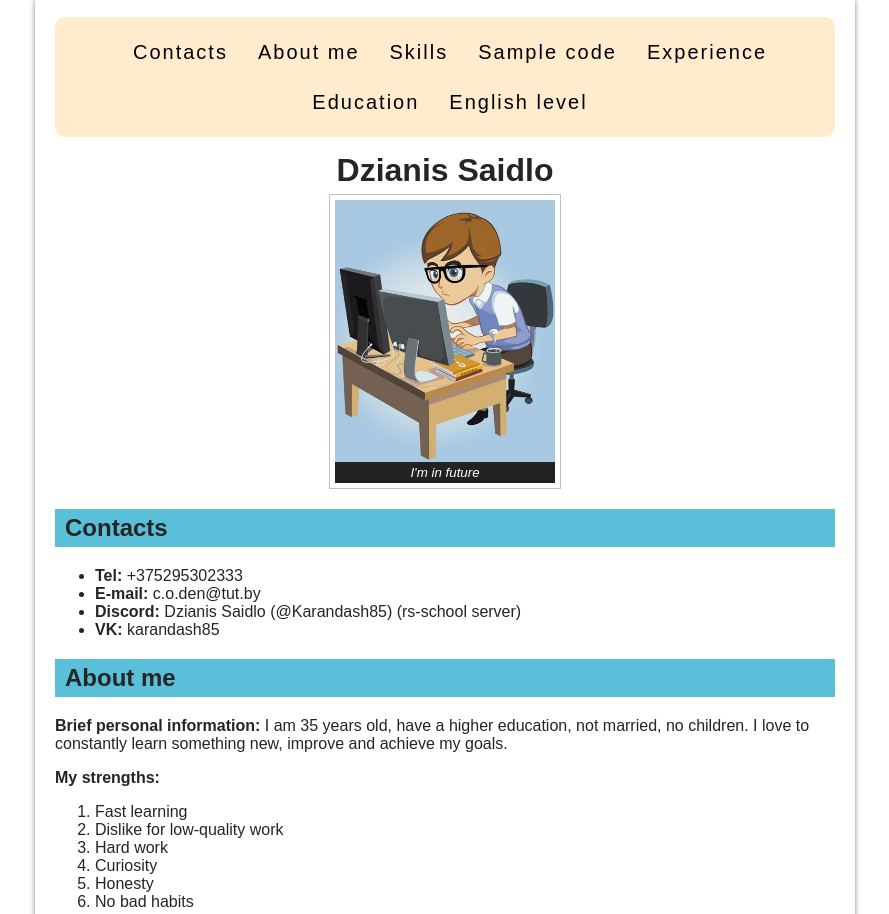
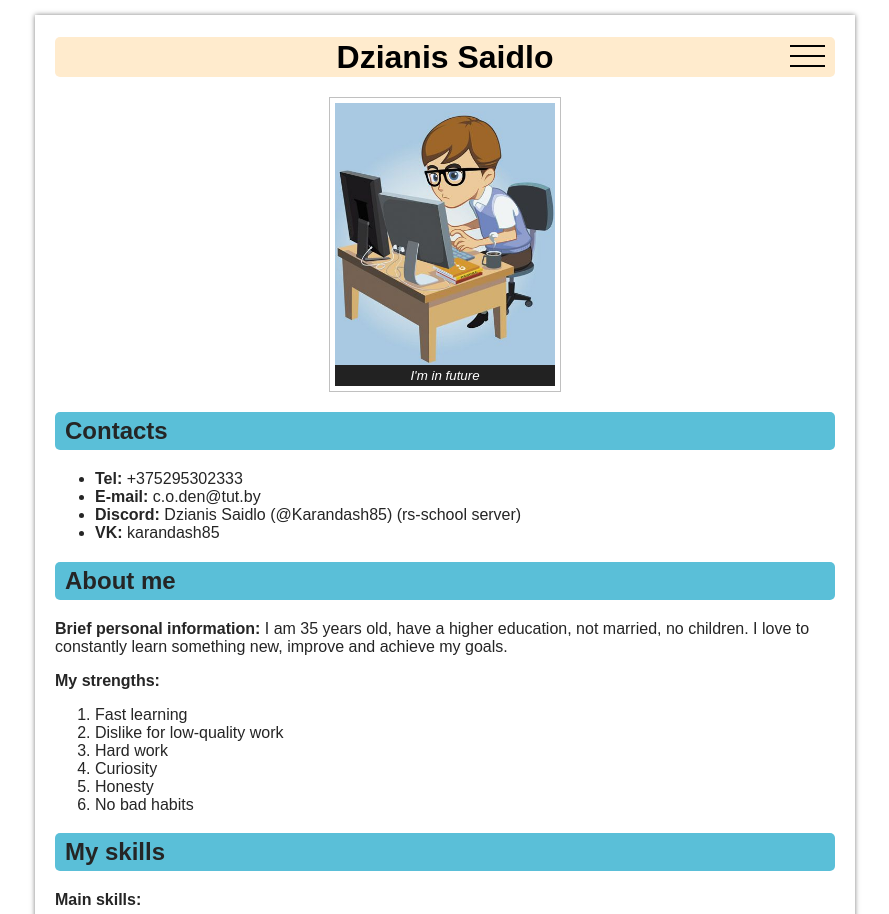
Before and after one commit to Karandash85/rsschool-cv, a plain HTML site: page index.html in a window 1280 px wide. Shown: the top 914 px of the page, without its empty margins (195-1084 px from the left). Drawn offline with nearby package versions, Linux system fonts and the light colour scheme.

Commit message:
feat: burger-menu added

```diff
--- a/index.html
+++ b/index.html
@@ -13,19 +13,27 @@
 
 <body class="content">
     <div class="content">
+
         <header>
-            <nav class="plat">
-                <ul id="nav_table">
-                    <li><a href="#contacts">Contacts</a></li>
-                    <li><a href="#about_me">About me</a></li>
-                    <li><a href="#my_skills">Skills</a></li>
-                    <li><a href="#sample_code">Sample code</a></li>
-                    <li><a href="#work_experience">Experience</a></li>
-                    <li><a href="#education">Education</a></li>
-                    <li><a href="#english_level">English level</a></li>
-                </ul>
-            </nav>
-            <h1>Dzianis Saidlo</h1>
+            <div class="wrapper">
+                <input type="checkbox" id="check-menu">
+                <label for="check-menu">
+                    <h1>Dzianis Saidlo</h1>
+                </label>
+                <div class="burger-line first"></div>
+                <div class="burger-line second"></div>
+                <div class="burger-line third"></div>
+                <div class="burger-line fourth"></div>
+                <nav class="main-menu">
+                    <a href="#contacts">Contacts</a>
+                    <a href="#about_me">About me</a>
+                    <a href="#my_skills">Skills</a>
+                    <a href="#sample_code">Sample code</a>
+                    <a href="#work_experience">Experience</a>
+                    <a href="#education">Education</a>
+                    <a href="#english_level">English level</a>
+                </nav>
+            </div>
         </header>
         <figure>
             <img src="Programmer.jpg"
@@ -34,7 +42,7 @@
         </figure>
 
         <main>
-            <section class="contacts">
+            <div class="contacts">
                 <h2 id="contacts">Contacts</h2>
                 <ul>
                     <li><strong>Tel:</strong> +375295302333</li>
@@ -42,8 +50,8 @@
                     <li><strong>Discord:</strong> Dzianis Saidlo (@Karandash85) (rs-school server)</li>
                     <li><strong>VK:</strong> karandash85</li>
                 </ul>
-            </section>
-            <section class="about_me">
+            </div>
+            <div class="about_me">
                 <h2 id="about_me">About me</h2>
                 <p><strong>Brief personal information:</strong> I am 35 years old, have a higher education, not married, no
                     children. I love to constantly learn something new, improve and achieve my goals.</p>
@@ -56,8 +64,8 @@
                     <li>Honesty</li>
                     <li>No bad habits</li>
                 </ol>
-            </section>
-            <section class="my_skills">
+            </div>
+            <div class="my_skills">
                 <h2 id="my_skills">My skills</h2>
                 <p><strong>Main skills:</strong></p>
                 <ul>
@@ -70,41 +78,41 @@
                 <ul>
                     <li>Windows</li>
                 </ul>
-            </section>
-            <section class="sample_code">
+            </div>
+            <div class="sample_code">
                 <h2 id="sample_code">Sample code</h2>
                 <p>
                     <h4>In Python</h4>
                 </p>
                     <pre>
                         <code class="html">
-                            import itertools
+                            "import itertools
                             def permutations(string):
                                 B = []
                                 for item in itertools.permutations(string len(string)):
                                     if ''.join(item)) not in B and len(''.join(item)) == len(string):
                                     B.append(''.join(item))
-                                return B
+                                return B"
                         </code>
                     </pre>
-            </section>
-            <section class="work_experience">
+            </div>
+            <div class="work_experience">
                 <h2 id="work_experience">Work experience</h2>
                 <p>none</p>
-            </section>
+            </div>
 
-            <section class="education">
+            <div class="education">
                 <h2 id="education">Education</h2>
                 <ol>
                     <li><a href="https://praktikum.yandex.ru/profile/backend-developer/">Яндекс-практикум: Python-разработчик</a>
                     </li>
                     <li><a href="https://hyperskill.org/onboarding/tracks/2">JetBrains Academy: Python Developer</a></li>
                 </ol>
-            </section>
-            <section class="english_level">
+            </div>
+            <div class="english_level">
                 <h2 id="english_level">English level</h2>
                 <p>Pre-Intermediate - A2. <br> I always trying to take some time for practicing my english.</p>
-            </section>
+            </div>
 
         </main>
     </div>
--- a/style.css
+++ b/style.css
@@ -1,11 +1,13 @@
 H1 {
     margin: 5px;
     text-align: center;
+    font-size: 2em;
 }
 
 H2 {
     background-color: rgb(90, 191, 216);
     padding: 5px 5px 5px 10px;
+    border-radius: 5px;
 }
 
 body {
@@ -15,7 +17,7 @@ body {
     color: rgb(37, 37, 37);
     background: #fff;
     box-shadow: 0 0 5px rgba(0, 0, 0, 0.5);
-    margin: 0 auto;
+    margin: 15px auto;
    }
 
 .plat {
@@ -126,6 +128,110 @@ figcaption {
     transition: 0.2s;
 }
 
-code {
-    align-content: flex-start;
+pre {
+    display: block;
+    font-family: monospace;
+    white-space: pre;
+    margin: 0;
 }
+
+/* Burger-menu */
+
+.wrapper {
+    margin: 20px auto;
+    background-color: blanchedalmond;
+    position: relative;
+    color: black;
+    text-align: left;
+    height: 40px;
+    box-sizing: border-box;
+    border-radius: 5px;
+}
+
+#check-menu {
+    display: none;
+}
+
+label {
+    display: block;
+    position: absolute;
+    top: 0;
+    left: 0;
+    width: 100%;
+    height: 100%;
+    cursor: pointer;
+    z-index: 2;
+    line-height: 30px;
+}
+
+.burger-line {
+    position: absolute;
+    top: 8px;
+    right: 10px;
+    width: 35px;
+    height: 2px;
+    background-color: rgb(0, 0, 0);
+}
+
+.second, .third {
+    top: 18px;
+}
+
+.fourth {
+    top: 28px;
+}
+
+.main-menu {
+    display: block;
+    position: absolute;
+    width: 100%;
+    bottom: 0;
+    left: 0;
+    transform: translateY(100%);
+    max-height: 0;
+    font-size: 0;
+    overflow: hidden;
+    transition: .5s all;
+}
+
+.main-menu a {
+    display: block;
+    width: 100%;
+    padding: 10px;
+    color: rgb(0, 0, 0);
+    text-decoration: none;
+    border-top: 2px solid rgba(255,255,255,.3);
+    background-color: blanchedalmond;
+    text-align: center;
+    height: 20px;
+    line-height: 20px;
+}
+
+#check-menu:checked ~ .main-menu {
+    max-height: 700px;
+    font-size: 16px;
+}
+
+.main-menu:checked {
+    overflow: hidden;
+}
+
+#check-menu:checked ~ .wrapper {
+    margin: 20px auto 300px;
+}
+
+#check-menu:checked ~ .first {
+    display: none;
+}
+
+#check-menu:checked ~ .second {
+    transform: rotate(45deg);
+}
+
+#check-menu:checked ~ .third {
+    transform: rotate(-45deg);
+}
+
+#check-menu:checked ~ .fourth {
+    display: none;
+}
```
